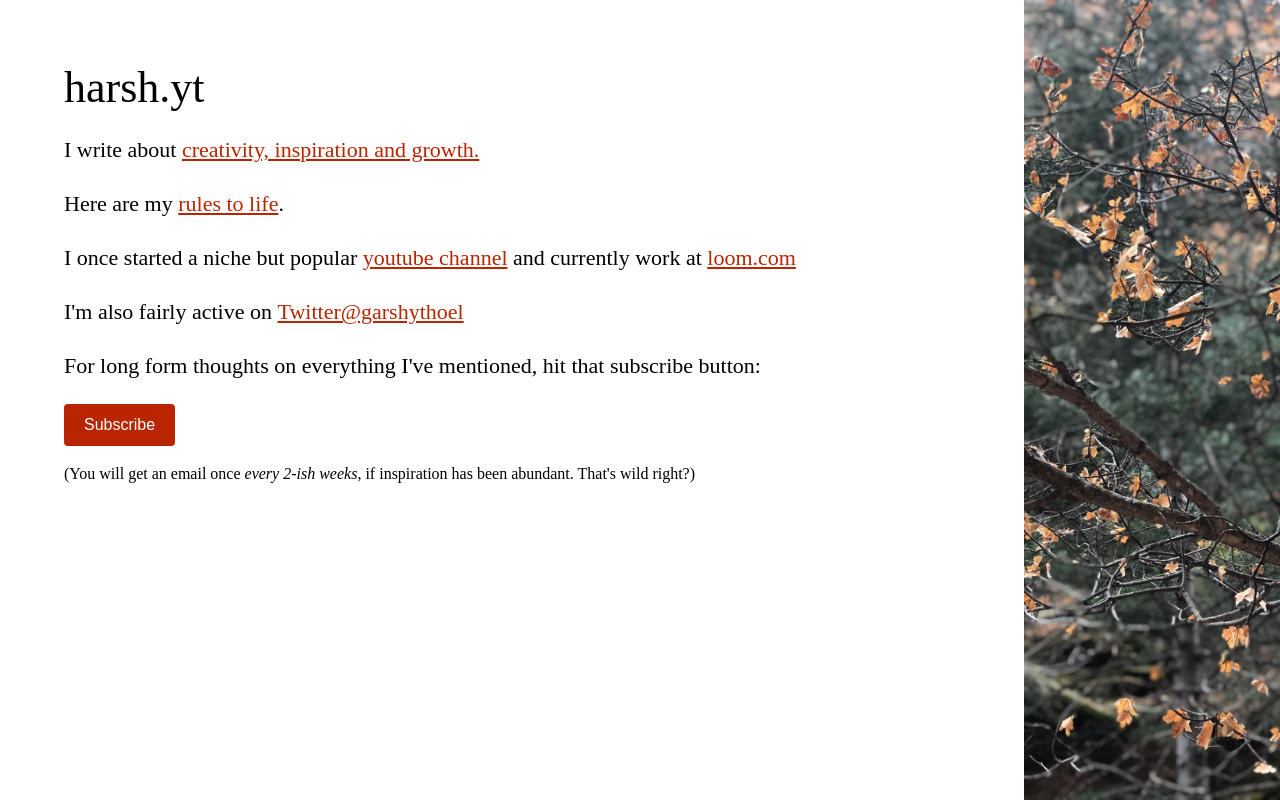
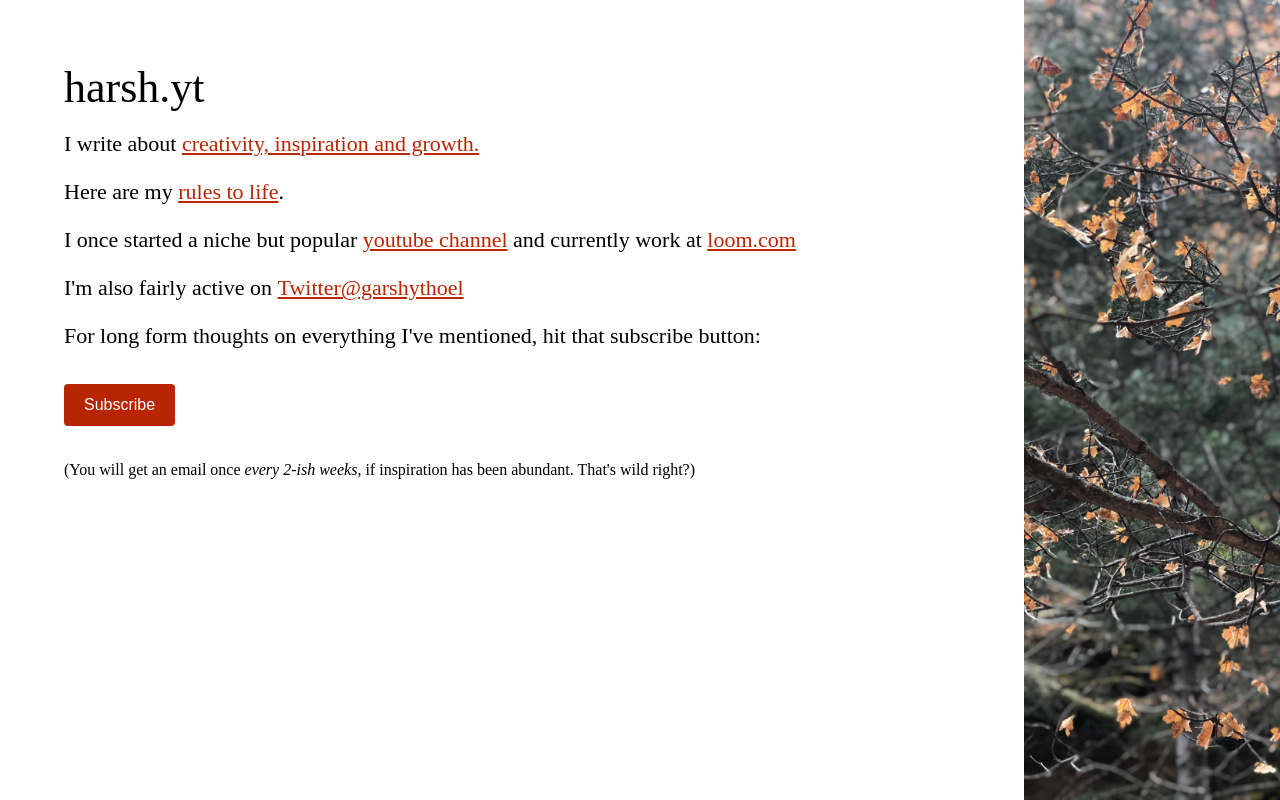
Before and after one commit to garshythoel/harsh-personal-website, a Next.js app: page / in a window 1280 px wide. Built offline with nearby package versions, Linux system fonts and the light colour scheme.

Commit message:
Adjust spacing

```diff
--- a/pages/index.js
+++ b/pages/index.js
@@ -15,7 +15,7 @@ export default function Home () {
       </Head>
       <div className="main-frame">
         <div className="main-content">
-          <text className="textSize-xl">harsh.yt</text>
+          <text className="title-text">harsh.yt</text>
           <div className="main-content-text">
             <p size="large">
               I write about&nbsp;
--- a/pages/styles.css
+++ b/pages/styles.css
@@ -15,6 +15,13 @@ body {
   overflow: hidden;
 
   margin: 0;
+}
+
+.title-text {
+  font-size: var(--fontSize-xl);
+  line-height: var(--lineHeight-xl);
+
+  margin-bottom: var(--space-l);
 }
 
 .main-frame {
@@ -52,6 +59,8 @@ body {
   transition: background-color 0.2s ease-in-out, transform 0.2s ease-in-out;
 
   transform: scale(1);
+
+  margin: var(--space-m) 0;
 }
 
 .main-frame button:hover {
@@ -62,6 +71,10 @@ body {
 .main-content-text {
   font-size: var(--fontSize-m);
   line-height: var(--lineHeight-m);
+}
+
+.main-content-text p {
+  margin: var(--space-m) 0;
 }
 
 @media (max-width: 600px) {
```
